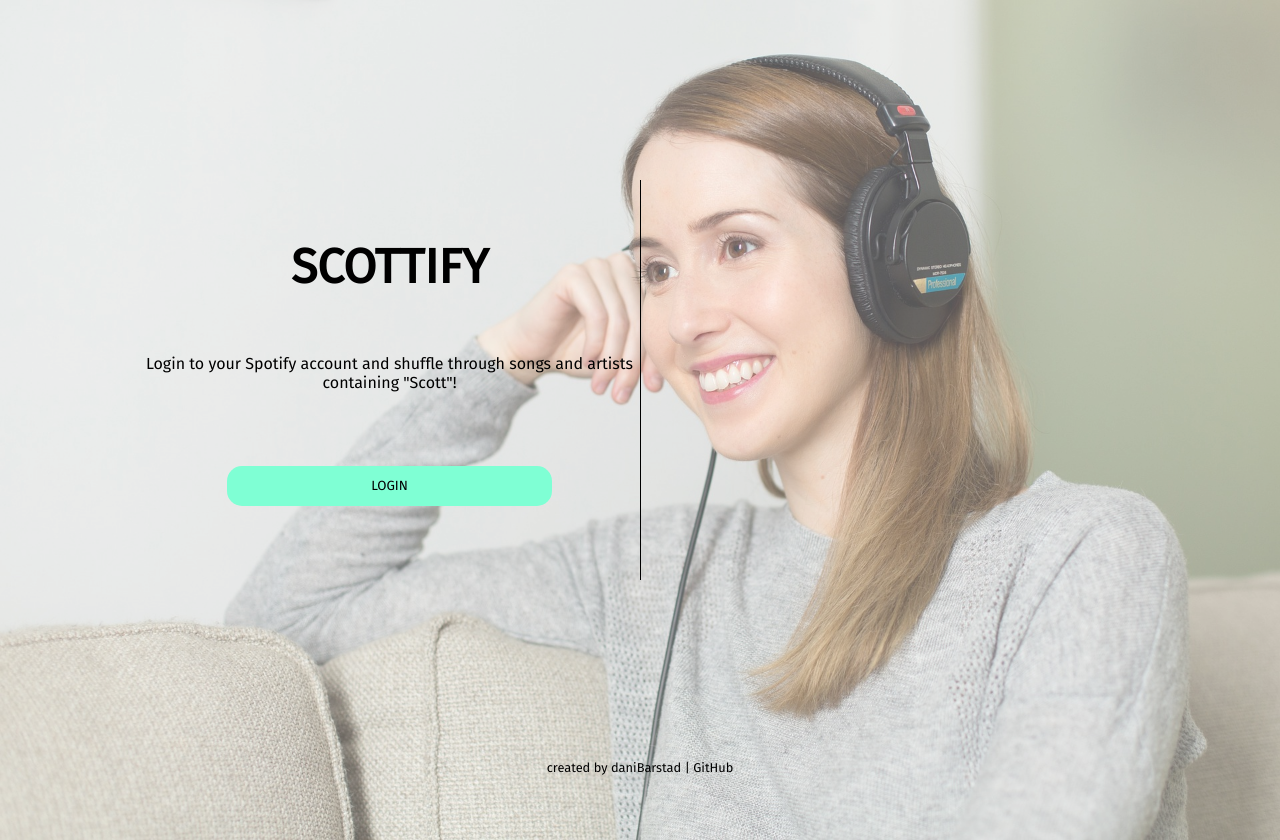
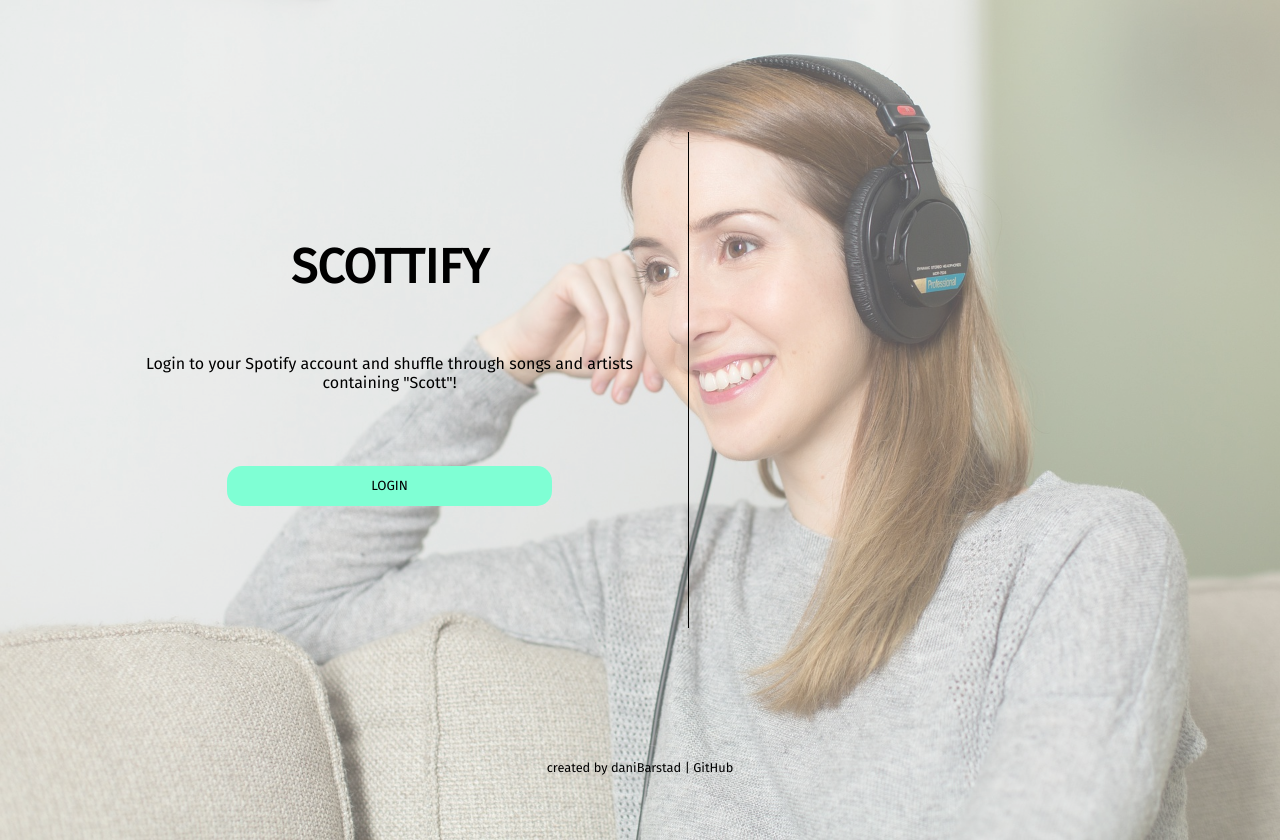
Before and after one commit to danibarstad/Scottify, a PHP site: page / in a window 1280 px wide. Run offline with PHP 8.4, Linux system fonts and the light colour scheme.

Commit message:
adjusting description

```diff
--- a/public/style.css
+++ b/public/style.css
@@ -38,7 +38,14 @@
     height: 400px;
     border-right: solid 1px #000;
     text-align: center;
+    padding: 3rem;
+    /* line-height: 2rem; */
 }
+
+/* .desc-item > p {
+    padding: 0 3rem;
+    line-height: 2rem;
+} */
 
 .desc-item > h1 {
     font-size: 3rem;
@@ -78,6 +85,11 @@
         border-right: none;
         border-bottom: solid 1px #000;
     }
+
+    /* .desc-item > p {
+        padding: 0 1rem;
+        line-height: 2rem;
+    } */
 
     .func-item {
         height: 60%;
```
